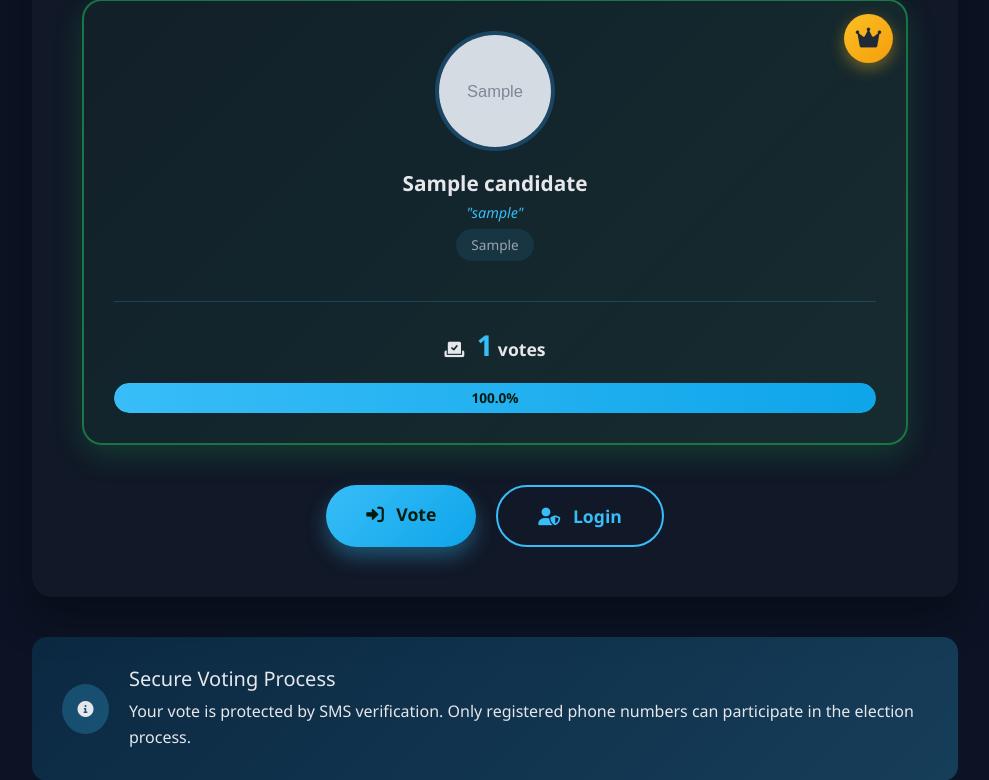
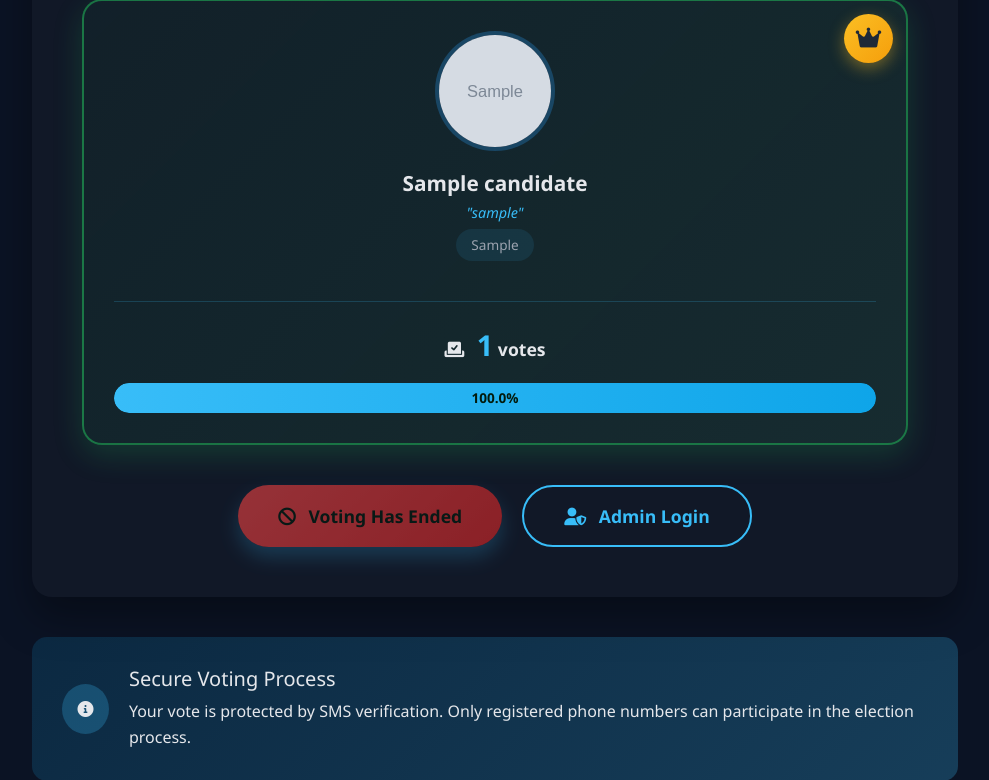
Before and after one commit to MONRIESHA/voting-system, a Django app: page / in a window 1280 px wide. Shown: the part 831-1611 px from the top of the page, without its empty margins (145-1134 px from the left). Run offline with Django 5.2, Linux system fonts and the light colour scheme; tables that the repository leaves empty hold one stand-in row (values such as "Sample post"); grey boxes marked "Sample" are stand-in pictures.

Commit message:
Add voting time validation and prevent voting after election ends - Block voting access when election has ended - Block voting access when election has not started - Block voting access when admin disables it - Show appropriate messages with end/start times - Update Vote button on landing page based on status - Add domain to ALLOWED_HOSTS for production - Voting button shows: Vote Now / Not Started / Ended states

```diff
--- a/Template/landing.html
+++ b/Template/landing.html
@@ -569,13 +569,25 @@
 
                         <!-- Action Buttons -->
                         <div class="action-buttons">
-                            <a href="{% url 'login' %}" class="btn-primary-custom">
-                                <i class="fas fa-sign-in-alt me-2"></i>
-                                Vote
-                            </a>
+                            {% if election_status == 'Active' %}
+                                <a href="{% url 'login' %}" class="btn-primary-custom">
+                                    <i class="fas fa-sign-in-alt me-2"></i>
+                                    Vote Now
+                                </a>
+                            {% elif election_status == 'Not Started' %}
+                                <button class="btn-primary-custom" disabled style="opacity: 0.6; cursor: not-allowed;">
+                                    <i class="fas fa-clock me-2"></i>
+                                    Voting Not Started
+                                </button>
+                            {% elif election_status == 'Ended' %}
+                                <button class="btn-primary-custom" disabled style="opacity: 0.6; cursor: not-allowed; background: linear-gradient(135deg, #ef4444 0%, #dc2626 100%);">
+                                    <i class="fas fa-ban me-2"></i>
+                                    Voting Has Ended
+                                </button>
+                            {% endif %}
                             <a href="{% url 'admin_login' %}" class="btn-secondary-custom">
                                 <i class="fas fa-user-shield me-2"></i>
-                                Login
+                                Admin Login
                             </a>
                         </div>
                     </div>
--- a/VotingApp/views.py
+++ b/VotingApp/views.py
@@ -88,6 +88,25 @@ def landing_page(request):
 
 def login_page(request):
     """Login page for phone number entry"""
+    # Check election settings
+    settings = ElectionSettings.get_settings()
+    now = timezone.now()
+
+    # Check if voting is active
+    if not settings.is_active:
+        messages.error(request, 'Voting is currently disabled.')
+        return redirect('landing')
+
+    # Check if voting has started
+    if settings.start_time and now < settings.start_time:
+        messages.error(request, f'Voting has not started yet. Please come back after {settings.start_time.strftime("%B %d, %Y at %I:%M %p")}.')
+        return redirect('landing')
+
+    # Check if voting has ended
+    if settings.end_time and now > settings.end_time:
+        messages.error(request, f'Voting has ended on {settings.end_time.strftime("%B %d, %Y at %I:%M %p")}.')
+        return redirect('landing')
+
     if request.method == 'POST':
         phone = request.POST.get('phone_number', '').strip()
         normalized = Voter.normalize_phone_number(phone)
@@ -454,6 +473,25 @@ def vote(request):
         messages.error(request, 'Voter not found')
         return redirect('login')
 
+    # Check election settings - if voting is allowed
+    settings = ElectionSettings.get_settings()
+    now = timezone.now()
+
+    # Check if voting is active
+    if not settings.is_active:
+        messages.error(request, 'Voting is currently disabled by the administrator.')
+        return redirect('landing')
+
+    # Check if voting has started
+    if settings.start_time and now < settings.start_time:
+        messages.error(request, f'Voting has not started yet. Please come back after {settings.start_time.strftime("%B %d, %Y at %I:%M %p")}.')
+        return redirect('landing')
+
+    # Check if voting has ended
+    if settings.end_time and now > settings.end_time:
+        messages.error(request, f'Voting has ended on {settings.end_time.strftime("%B %d, %Y at %I:%M %p")}. Thank you for your interest.')
+        return redirect('landing')
+
     if request.method == 'POST':
         candidate_id = request.POST.get('candidate_id')
         try:
```
